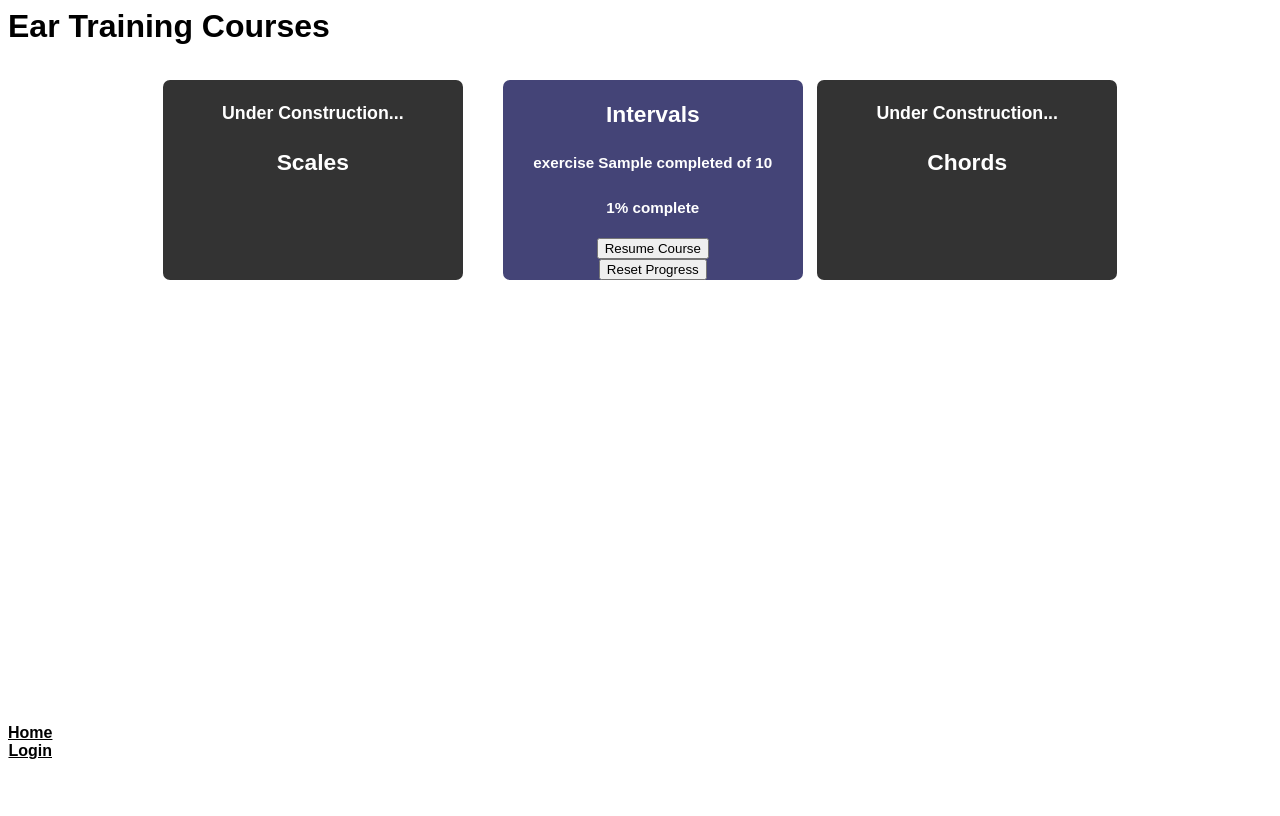
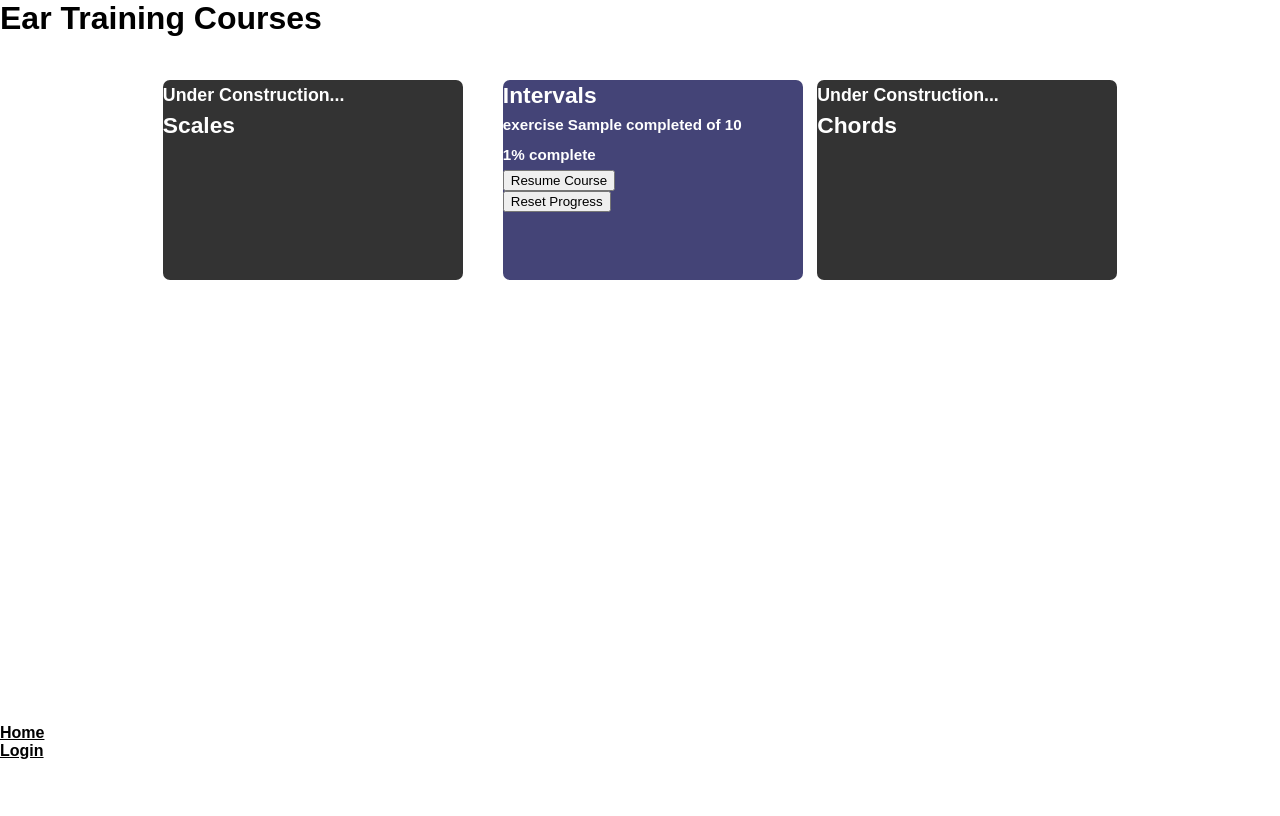
Before and after one commit to palmerev/intra-musical-project, a Django app: template intra_musical_project/ear_training_app/templates/ear_training_app/courses.html in a window 1280 px wide. After the commit the page ends 759 px from the top, so only its background shows below. Run offline with Django 3.2, Linux system fonts and the light colour scheme; data comes from the database, SQL or seed files in the repository; tables that the repository leaves empty hold one stand-in row (values such as "Sample post"); the template is opened without the code that fills it: values that come from a table or form of the project are taken from there, most other values are stand-ins (such as "Sample title", 1, 10 or a date in 2020).

Commit message:
begin CSS cleanup

```diff
--- a/intra_musical_project/ear_training_app/static/ear_training_app/css/ear_training.css
+++ b/intra_musical_project/ear_training_app/static/ear_training_app/css/ear_training.css
@@ -1,4 +1,5 @@
 * {
+  margin: 0;
   box-sizing: border-box;
   /*border: 1px solid red;*/
 }
@@ -6,13 +7,11 @@
 body {
   width: 100%;
   height: 100%;
-  /*background-color: #AAAAFF;
-  background-color: #0F52A2;*/
   font-family: sans-serif;
   /*border: 1px solid red;*/
 }
 
-div {
+.play-button, .answer-button {
   text-align: center;
 }
 
@@ -38,8 +37,6 @@ div > a {
 nav {
   position: absolute;
   bottom: 5%;
-  /*background-color: black;*/
-
 }
 nav div a {
   color: black;
```
